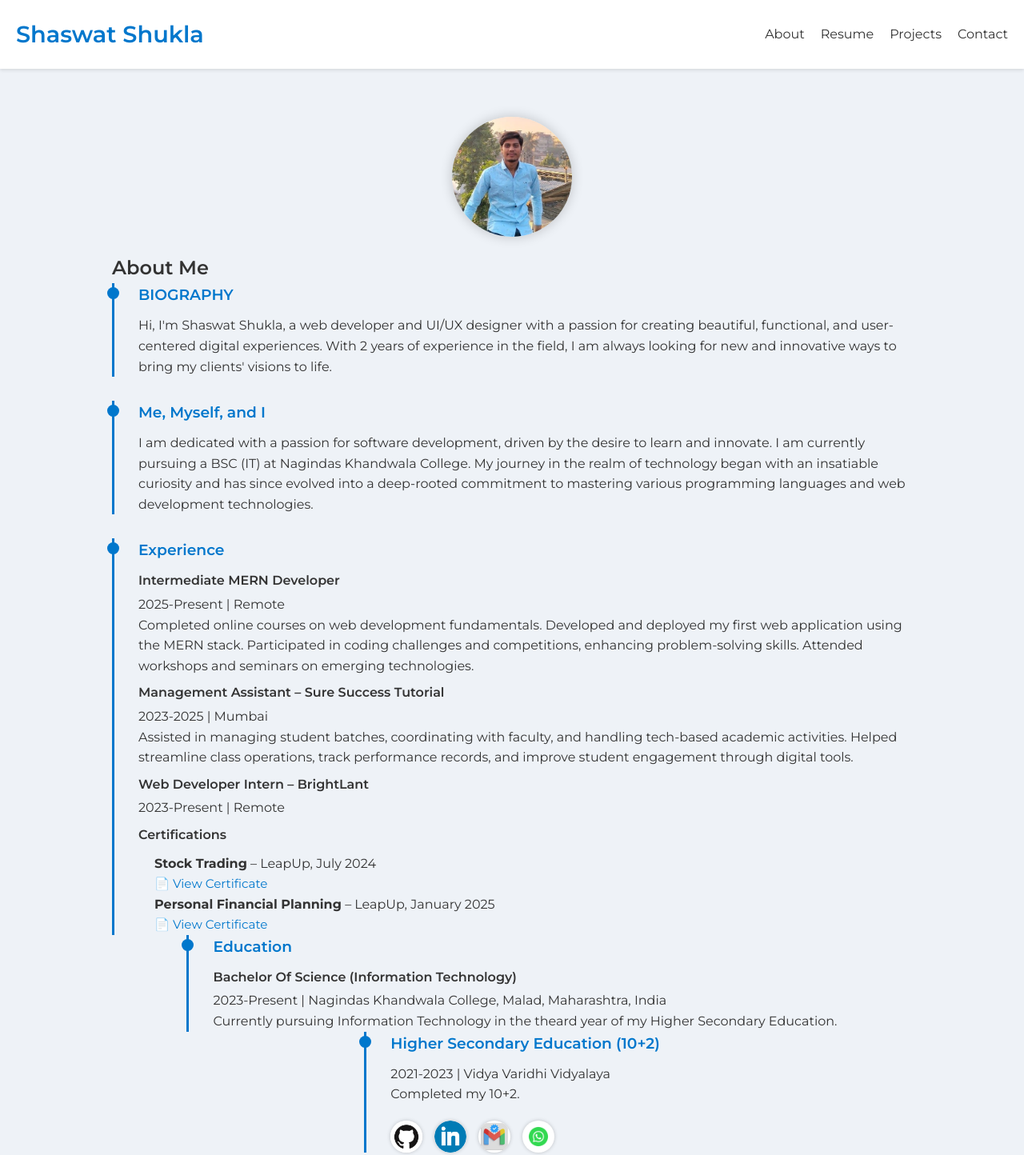
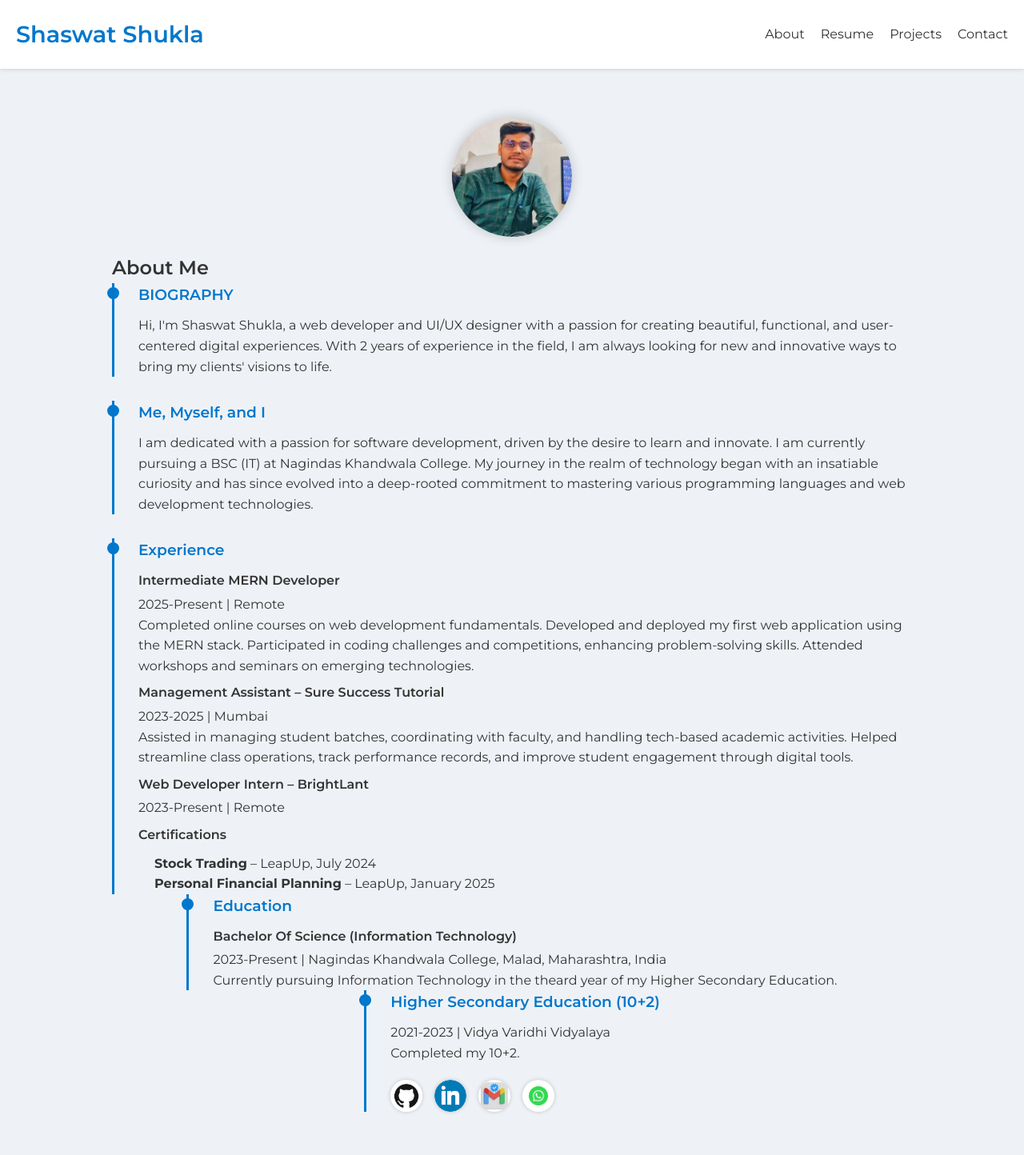
Before and after one commit to shaswat931/my-potfolio, a plain HTML site: page presonal_web.html/index.html in a window 1280 px wide. Shown: the top 1444 px of the page at 80% size. Drawn offline with Linux system fonts and the light colour scheme.

Commit message:
Add files via upload

```diff
--- a/presonal_web.html/index.html
+++ b/presonal_web.html/index.html
@@ -26,7 +26,7 @@
 
     <section id="about" class="about">
         <div class="about-content">
-            <img src="my-photo.jpg" alt="Shaswat Shukla" class="profile-picture">
+            <img src="shaswatlogo.jpg" alt="Shaswat Shukla" class="profile-picture">
             <div class="about-text">
                 <h2>About Me</h2>
                 <section class="timeline">
@@ -67,11 +67,11 @@
                         <ul>
                         <li>
                             <strong>Stock Trading</strong> – LeapUp, July 2024<br>
-                            <a href="your-stock-trading-certificate.pdf" target="_blank">📄 View Certificate</a>
+
                         </li>
                         <li>
                             <strong>Personal Financial Planning</strong> – LeapUp, January 2025<br>
-                            <a href="your-financial-planning-certificate.pdf" target="_blank">📄 View Certificate</a>
+
                         </li>
                         </ul>
                     </div>
@@ -118,7 +118,7 @@
     <section id="resume" class="resume">
         <h2>Resume</h2>
         <p>Include a link to download your resume or embed it here.</p>
-        <a href="resume.jpg" target="_blank" class="resume-button">Download Resume</a>
+        <a href="Resume_shawsat.pdf" target="_blank" class="resume-button">Download Resume</a>
     </section>
 
  <section id="projects" class="projects">
```
Also changed, not shown: presonal_web.html/shaswatlogo.jpg (added), 1 other file.
